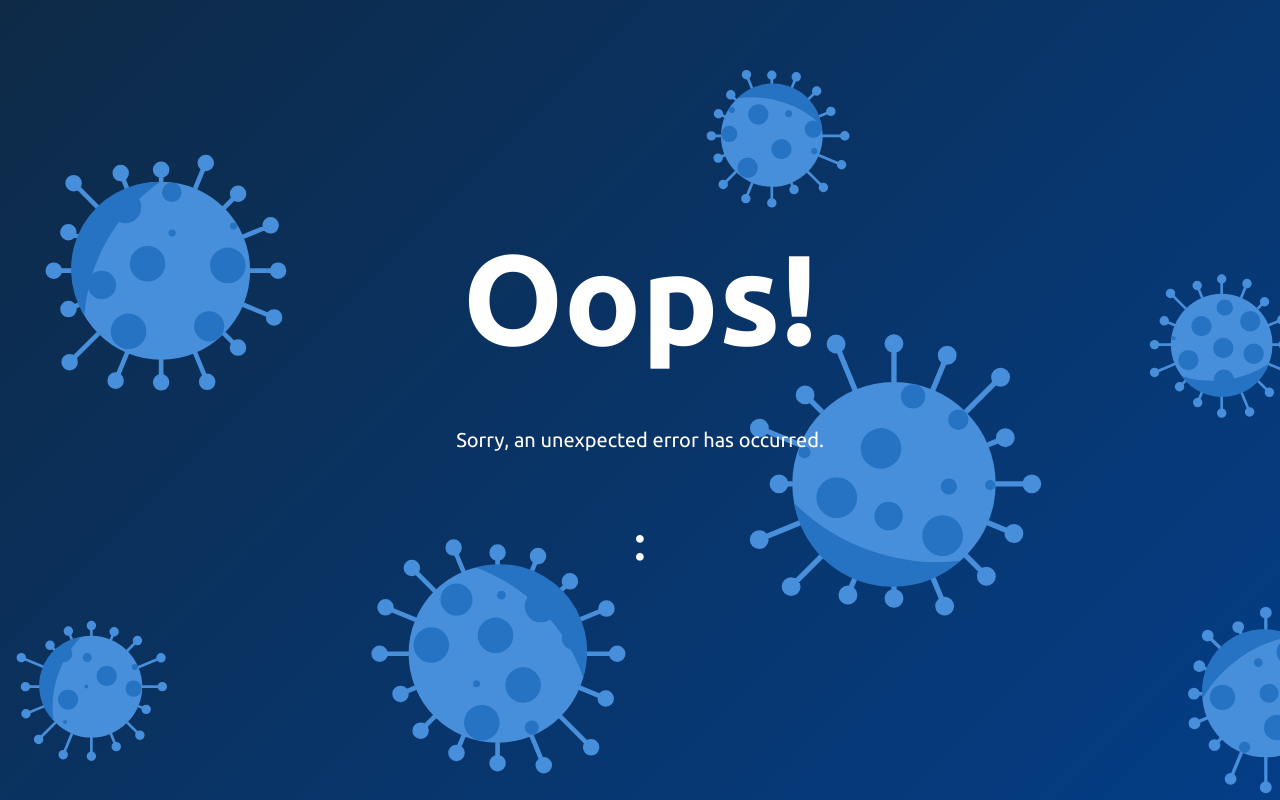
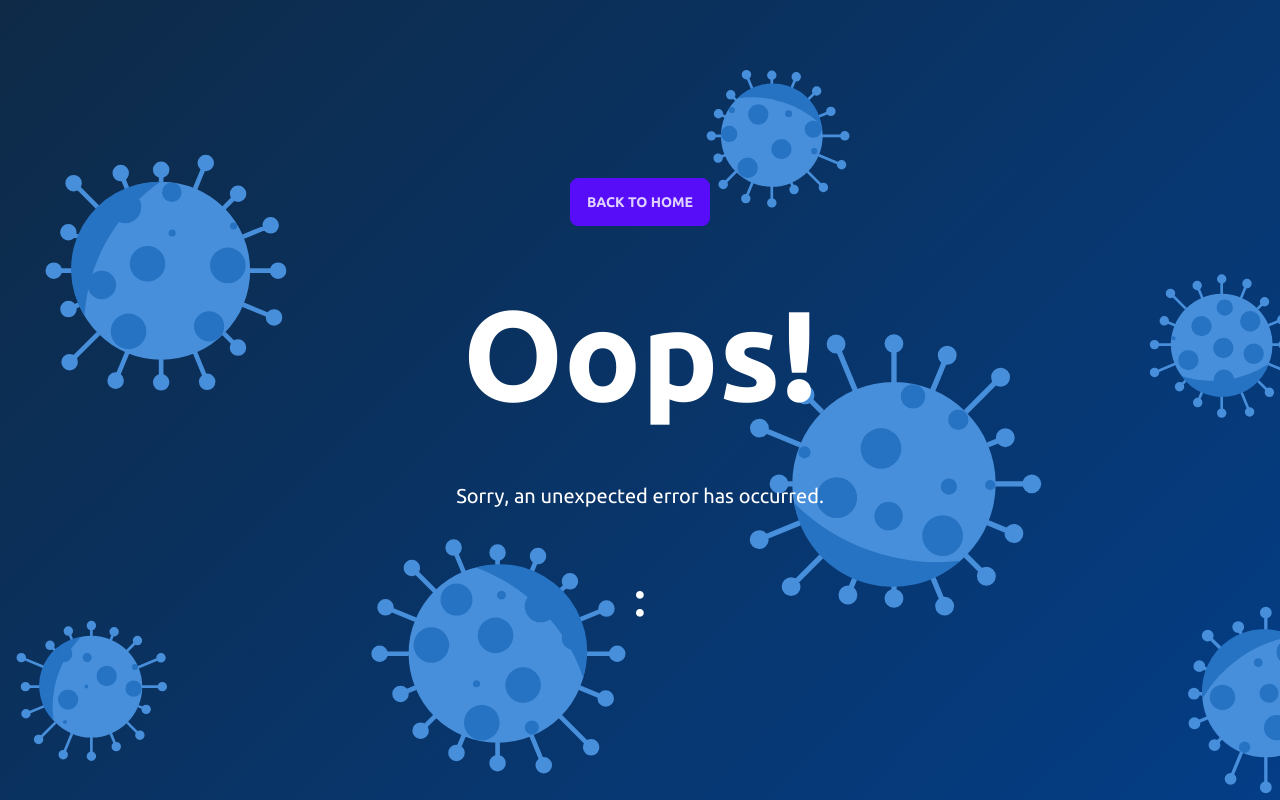
Before and after one commit to showvike/language-fusion-school-client, a React (Vite) app: page /classes in a window 1280 px wide. Built offline with nearby package versions, Linux system fonts and the light colour scheme; no server answers.

Commit message:
404 done

```diff
--- a/src/pages/shared/Error/Error.jsx
+++ b/src/pages/shared/Error/Error.jsx
@@ -1,10 +1,13 @@
-import { useRouteError } from "react-router-dom";
+import { Link, useRouteError } from "react-router-dom";
 
 const Error = () => {
   const error = useRouteError();
   console.log(error);
   return (
     <div className="bg-error-texture h-screen bg-no-repeat bg-cover flex flex-col justify-center items-center space-y-16">
+      <Link to="/">
+        <button className="btn btn-primary">Back To Home</button>
+      </Link>
       <h1 className="font-bold text-9xl">Oops!</h1>
       <p className="text-xl">Sorry, an unexpected error has occurred.</p>
       <p className="font-medium text-5xl">
```
